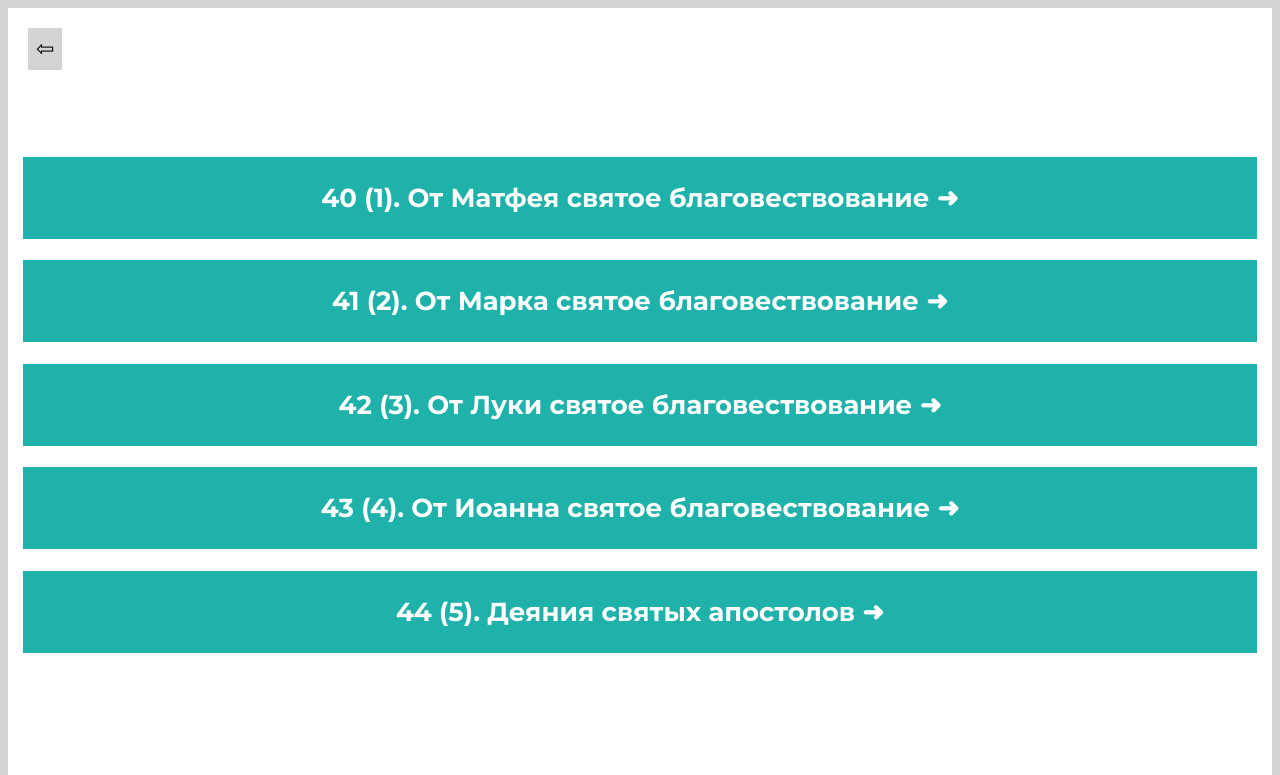
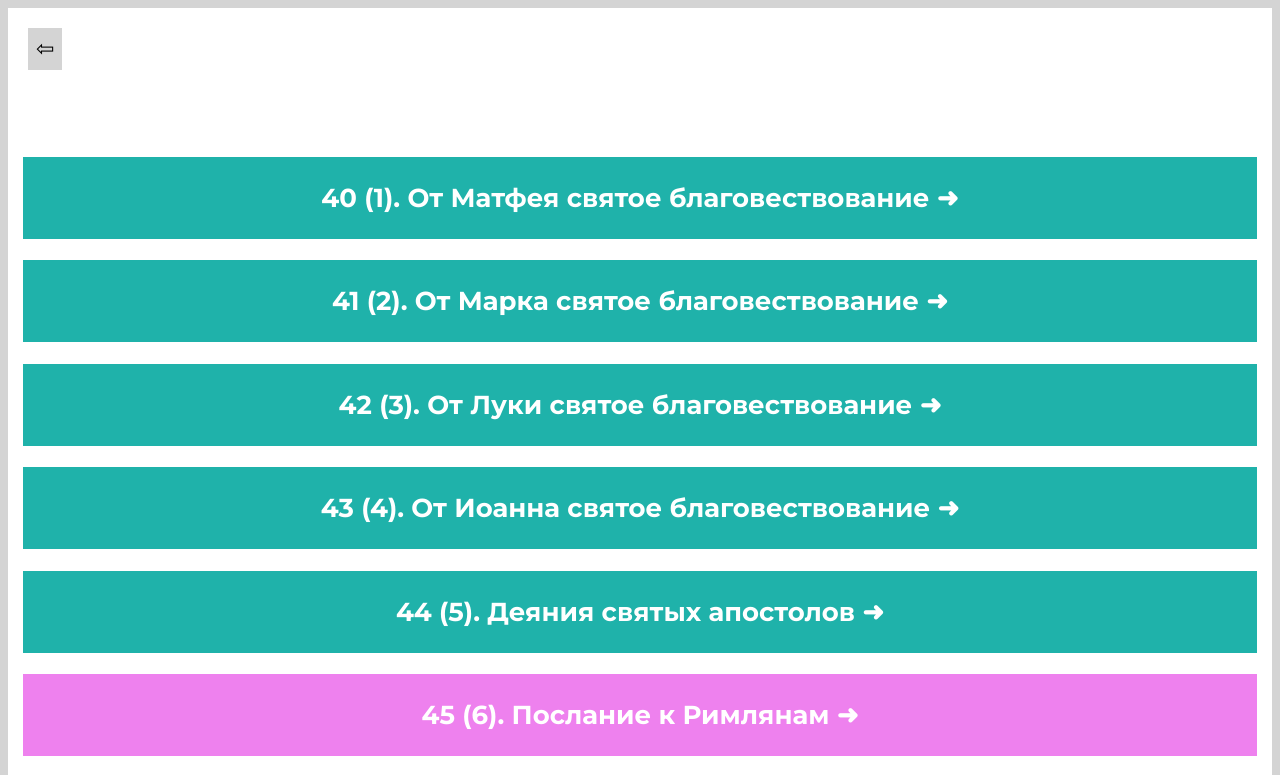
Before and after one commit to web-fullstack-dev/Bible-Verses-sub-sub--main--new--RU, a plain HTML site: page index.html in a window 1280 px wide. Shown: the top 775 px of the page. Drawn offline with Linux system fonts and the light colour scheme.

Commit message:
Updated section.css

```diff
--- a/css/section.css
+++ b/css/section.css
@@ -29,6 +29,15 @@
   transform: scale(1.1);
 }
 
+.section__h1--violet {
+  background-color: hsl(300, 76%, 72%);
+}
+
+.section__h1--violet:active {
+  background-color: hsl(300, 76%, 62%);
+  transform: scale(1.1);
+}
+
 .section__h1--orange {
   background-color: hsl(39, 100%, 50%);
 }
```
